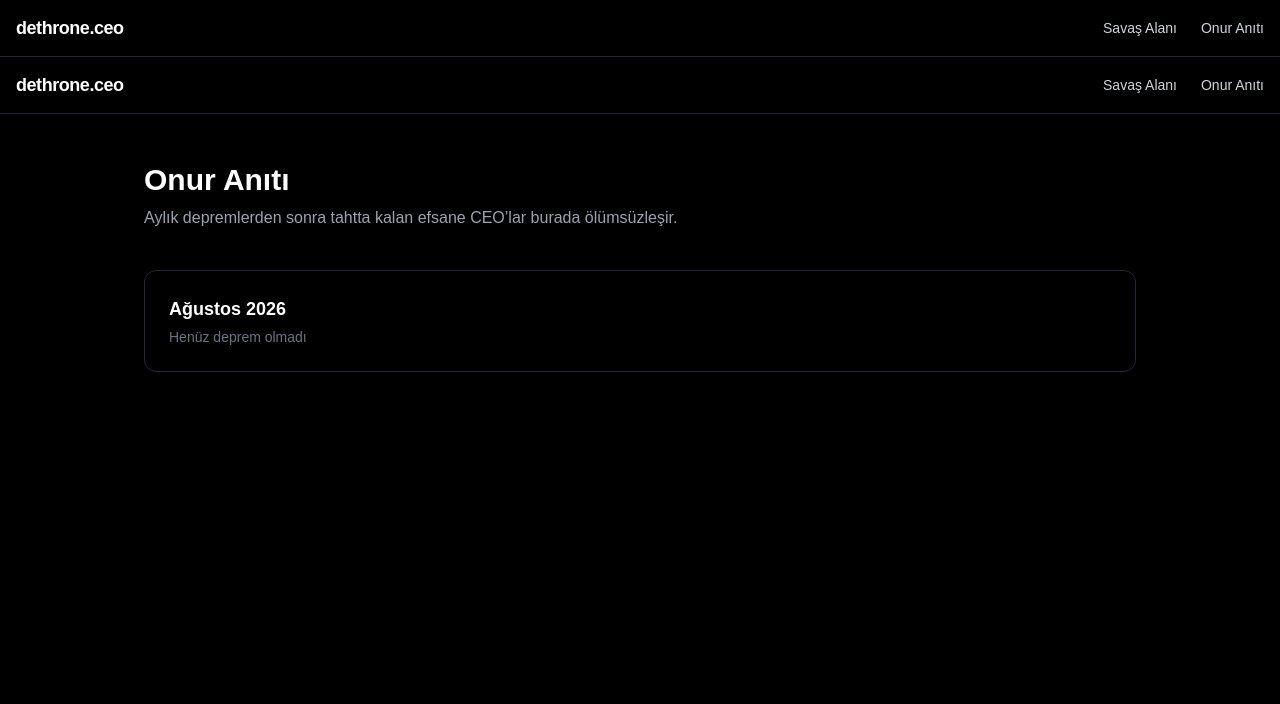
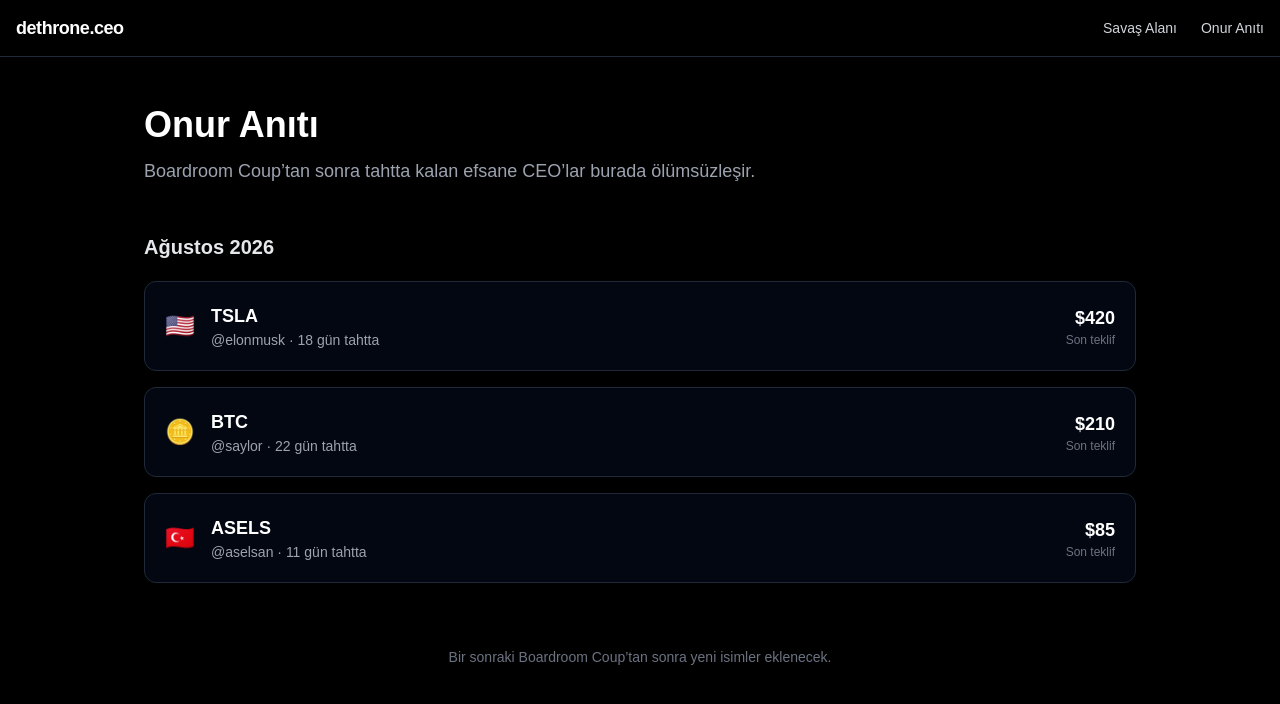
Before and after one commit to Nexora88/dethrone-ceo, a Next.js app: page /hall-of-fame in a window 1280 px wide. Shown: the top 704 px of the page. Built offline with nearby package versions, Linux system fonts and the light colour scheme.

Commit message:
Add mock winners data and update Hall of Fame layout

```diff
--- a/app/hall-of-fame/page.tsx
+++ b/app/hall-of-fame/page.tsx
@@ -1,20 +1,84 @@
 import Header from "@/components/Header";
+
+const mockWinners = [
+  {
+    month: "Ağustos 2026",
+    items: [
+      {
+        symbol: "TSLA",
+        flag: "🇺🇸",
+        username: "elonmusk",
+        name: "Elon Musk",
+        amount: 420,
+        days: 18,
+      },
+      {
+        symbol: "BTC",
+        flag: "🪙",
+        username: "saylor",
+        name: "Michael Saylor",
+        amount: 210,
+        days: 22,
+      },
+      {
+        symbol: "ASELS",
+        flag: "🇹🇷",
+        username: "aselsan",
+        name: "Aselsan Fan",
+        amount: 85,
+        days: 11,
+      },
+    ],
+  },
+];
 
 export default function HallOfFamePage() {
   return (
     <div className="min-h-screen">
-      <Header />
       <main className="max-w-5xl mx-auto px-4 py-12">
-        <h1 className="text-3xl font-bold mb-2">Onur Anıtı</h1>
-        <p className="text-gray-400 mb-10">
-          Aylık depremlerden sonra tahtta kalan efsane CEO’lar burada ölümsüzleşir.
-        </p>
+        <div className="mb-12">
+          <h1 className="text-3xl md:text-4xl font-bold mb-3">Onur Anıtı</h1>
+          <p className="text-gray-400 text-lg">
+            Boardroom Coup’tan sonra tahtta kalan efsane CEO’lar burada ölümsüzleşir.
+          </p>
+        </div>
 
-        <div className="space-y-6">
-          <div className="border border-gray-800 rounded-xl p-6">
-            <h2 className="text-lg font-semibold mb-1">Ağustos 2026</h2>
-            <p className="text-sm text-gray-500">Henüz deprem olmadı</p>
-          </div>
+        <div className="space-y-10">
+          {mockWinners.map((period) => (
+            <div key={period.month}>
+              <h2 className="text-xl font-semibold mb-5 text-gray-200">
+                {period.month}
+              </h2>
+
+              <div className="grid gap-4">
+                {period.items.map((item) => (
+                  <div
+                    key={item.symbol}
+                    className="flex items-center justify-between border border-gray-800 rounded-xl p-5 bg-gray-950 hover:border-gray-700 transition"
+                  >
+                    <div className="flex items-center gap-4">
+                      <span className="text-2xl">{item.flag}</span>
+                      <div>
+                        <p className="font-bold text-lg">{item.symbol}</p>
+                        <p className="text-sm text-gray-400">
+                          @{item.username} · {item.days} gün tahtta
+                        </p>
+                      </div>
+                    </div>
+
+                    <div className="text-right">
+                      <p className="font-semibold text-lg">${item.amount}</p>
+                      <p className="text-xs text-gray-500">Son teklif</p>
+                    </div>
+                  </div>
+                ))}
+              </div>
+            </div>
+          ))}
+        </div>
+
+        <div className="mt-16 text-center text-gray-500 text-sm">
+          Bir sonraki Boardroom Coup’tan sonra yeni isimler eklenecek.
         </div>
       </main>
     </div>
```
